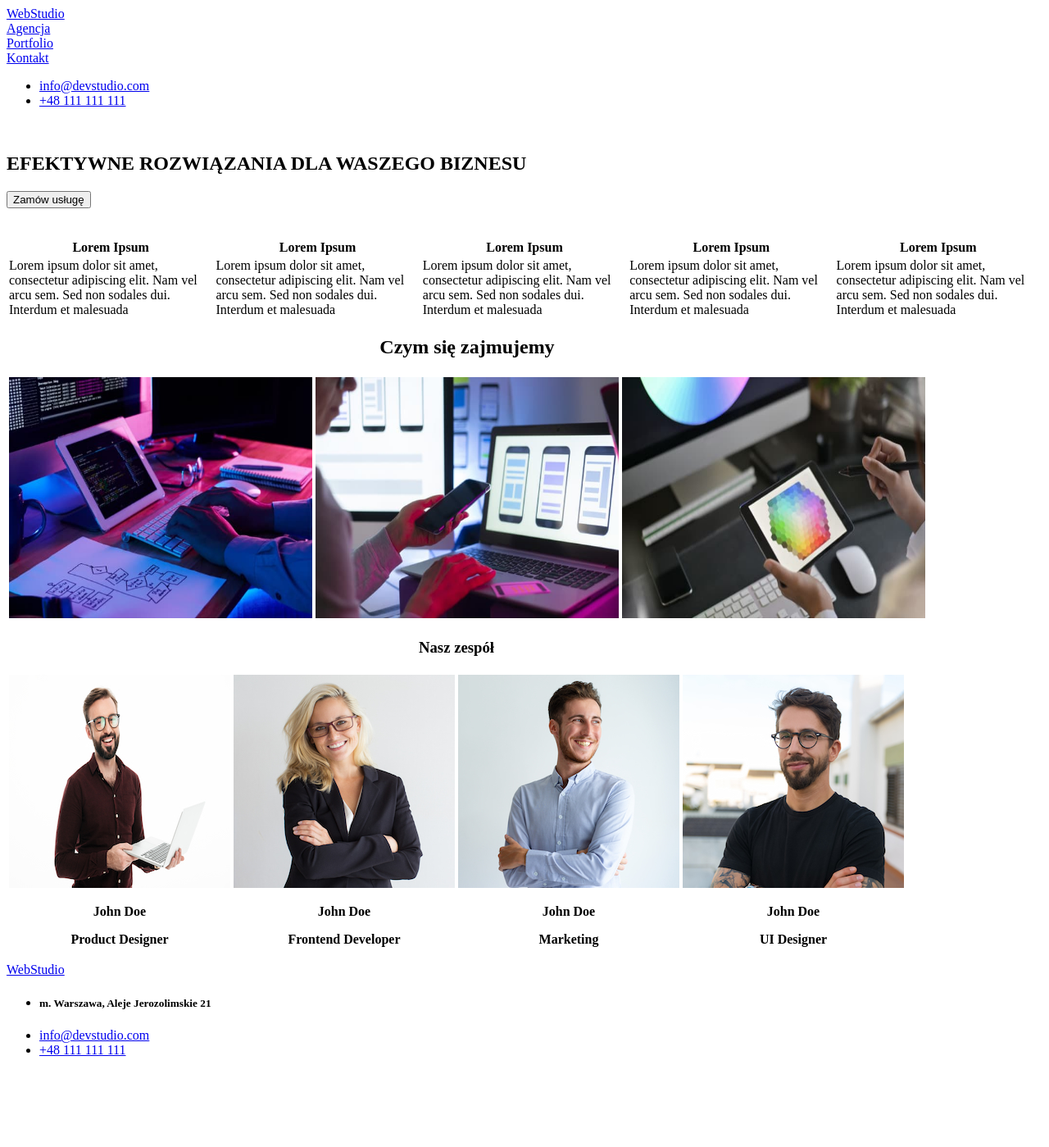
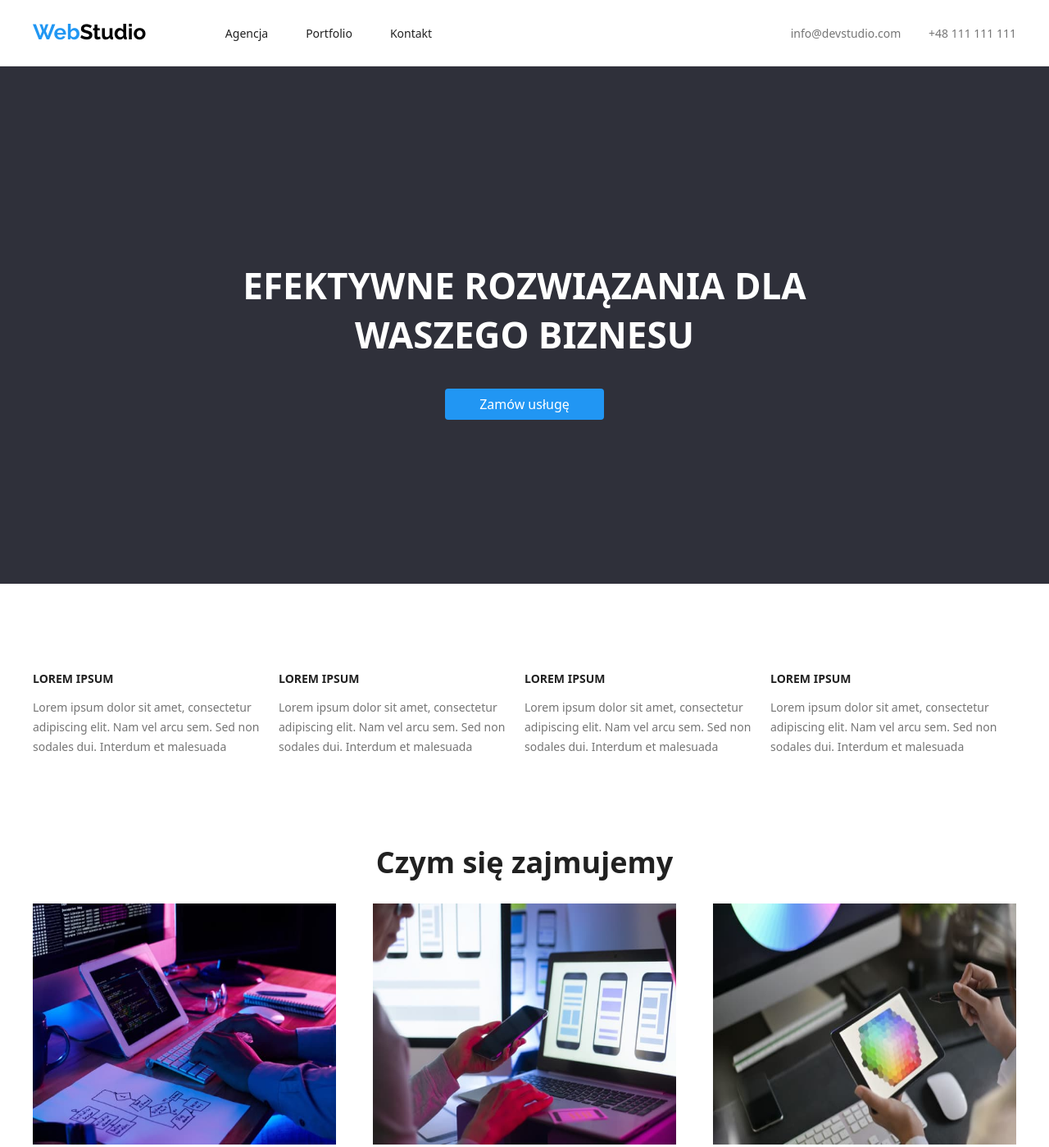
Before and after one commit to Rodgario/goit-markup-hw-07, a plain HTML site: page index.html in a window 1280 px wide. Shown: the top 1399 px of the page at 82% size. Before the commit the page ends 1306 px from the top, so only its background shows below. Drawn offline with Linux system fonts and the light colour scheme.

Commit message:
Zadanie 3
Zadanie trzecie bazujące na poprzednich zadaniach

```diff
--- /dev/null
+++ b/css/modern-normalize.css
@@ -0,0 +1,298 @@
+/*! modern-normalize v1.1.0 | MIT License | https://github.com/sindresorhus/modern-normalize */
+
+/*
+Document
+========
+*/
+
+/**
+Use a better box model (opinionated).
+*/
+
+*,
+::before,
+::after {
+	box-sizing: border-box;
+}
+
+/**
+Use a more readable tab size (opinionated).
+*/
+
+html {
+	-moz-tab-size: 4;
+	tab-size: 4;
+}
+
+/**
+1. Correct the line height in all browsers.
+2. Prevent adjustments of font size after orientation changes in iOS.
+*/
+
+html {
+	line-height: 1.15; /* 1 */
+	-webkit-text-size-adjust: 100%; /* 2 */
+}
+
+/*
+Sections
+========
+*/
+
+/**
+Remove the margin in all browsers.
+*/
+
+body {
+	margin: 0;
+}
+
+/**
+Improve consistency of default fonts in all browsers. (https://github.com/sindresorhus/modern-normalize/issues/3)
+*/
+
+body {
+	font-family:
+		system-ui,
+		-apple-system, /* Firefox supports this but not yet `system-ui` */
+		'Segoe UI',
+		Roboto,
+		Helvetica,
+		Arial,
+		sans-serif,
+		'Apple Color Emoji',
+		'Segoe UI Emoji';
+}
+
+/*
+Grouping content
+================
+*/
+
+/**
+1. Add the correct height in Firefox.
+2. Correct the inheritance of border color in Firefox. (https://bugzilla.mozilla.org/show_bug.cgi?id=190655)
+*/
+
+hr {
+	height: 0; /* 1 */
+	color: inherit; /* 2 */
+}
+
+/*
+Text-level semantics
+====================
+*/
+
+/**
+Add the correct text decoration in Chrome, Edge, and Safari.
+*/
+
+abbr[title] {
+	text-decoration: underline dotted;
+}
+
+/**
+Add the correct font weight in Edge and Safari.
+*/
+
+b,
+strong {
+	font-weight: bolder;
+}
+
+/**
+1. Improve consistency of default fonts in all browsers. (https://github.com/sindresorhus/modern-normalize/issues/3)
+2. Correct the odd 'em' font sizing in all browsers.
+*/
+
+code,
+kbd,
+samp,
+pre {
+	font-family:
+		ui-monospace,
+		SFMono-Regular,
+		Consolas,
+		'Liberation Mono',
+		Menlo,
+		monospace; /* 1 */
+	font-size: 1em; /* 2 */
+}
+
+/**
+Add the correct font size in all browsers.
+*/
+
+small {
+	font-size: 80%;
+}
+
+/**
+Prevent 'sub' and 'sup' elements from affecting the line height in all browsers.
+*/
+
+sub,
+sup {
+	font-size: 75%;
+	line-height: 0;
+	position: relative;
+	vertical-align: baseline;
+}
+
+sub {
+	bottom: -0.25em;
+}
+
+sup {
+	top: -0.5em;
+}
+
+/*
+Tabular data
+============
+*/
+
+/**
+1. Remove text indentation from table contents in Chrome and Safari. (https://bugs.chromium.org/p/chromium/issues/detail?id=999088, https://bugs.webkit.org/show_bug.cgi?id=201297)
+2. Correct table border color inheritance in all Chrome and Safari. (https://bugs.chromium.org/p/chromium/issues/detail?id=935729, https://bugs.webkit.org/show_bug.cgi?id=195016)
+*/
+
+table {
+	text-indent: 0; /* 1 */
+	border-color: inherit; /* 2 */
+}
+
+/*
+Forms
+=====
+*/
+
+/**
+1. Change the font styles in all browsers.
+2. Remove the margin in Firefox and Safari.
+*/
+
+button,
+input,
+optgroup,
+select,
+textarea {
+	font-family: inherit; /* 1 */
+	font-size: 100%; /* 1 */
+	line-height: 1.15; /* 1 */
+	margin: 0; /* 2 */
+}
+
+/**
+Remove the inheritance of text transform in Edge and Firefox.
+1. Remove the inheritance of text transform in Firefox.
+*/
+
+button,
+select { /* 1 */
+	text-transform: none;
+}
+
+/**
+Correct the inability to style clickable types in iOS and Safari.
+*/
+
+button,
+[type='button'],
+[type='reset'],
+[type='submit'] {
+	-webkit-appearance: button;
+}
+
+/**
+Remove the inner border and padding in Firefox.
+*/
+
+::-moz-focus-inner {
+	border-style: none;
+	padding: 0;
+}
+
+/**
+Restore the focus styles unset by the previous rule.
+*/
+
+:-moz-focusring {
+	outline: 1px dotted ButtonText;
+}
+
+/**
+Remove the additional ':invalid' styles in Firefox.
+See: https://github.com/mozilla/gecko-dev/blob/2f9eacd9d3d995c937b4251a5557d95d494c9be1/layout/style/res/forms.css#L728-L737
+*/
+
+:-moz-ui-invalid {
+	box-shadow: none;
+}
+
+/**
+Remove the padding so developers are not caught out when they zero out 'fieldset' elements in all browsers.
+*/
+
+legend {
+	padding: 0;
+}
+
+/**
+Add the correct vertical alignment in Chrome and Firefox.
+*/
+
+progress {
+	vertical-align: baseline;
+}
+
+/**
+Correct the cursor style of increment and decrement buttons in Safari.
+*/
+
+::-webkit-inner-spin-button,
+::-webkit-outer-spin-button {
+	height: auto;
+}
+
+/**
+1. Correct the odd appearance in Chrome and Safari.
+2. Correct the outline style in Safari.
+*/
+
+[type='search'] {
+	-webkit-appearance: textfield; /* 1 */
+	outline-offset: -2px; /* 2 */
+}
+
+/**
+Remove the inner padding in Chrome and Safari on macOS.
+*/
+
+::-webkit-search-decoration {
+	-webkit-appearance: none;
+}
+
+/**
+1. Correct the inability to style clickable types in iOS and Safari.
+2. Change font properties to 'inherit' in Safari.
+*/
+
+::-webkit-file-upload-button {
+	-webkit-appearance: button; /* 1 */
+	font: inherit; /* 2 */
+}
+
+/*
+Interactive
+===========
+*/
+
+/*
+Add the correct display in Chrome and Safari.
+*/
+
+summary {
+	display: list-item;
+}
--- a/css/style.css
+++ b/css/style.css
@@ -5,29 +5,276 @@ body {
     color: #212121;
 }
 
-.filterMenu > li {
+header {
+    border-bottom: 1px solid #ececec;
+}
+
+.header-flex {
+    height: 80px;
+    justify-content: space-between;
+    align-items: center;
+    display: flex;
+    flex-direction: row;
+}
+
+.headerLogo {
+    font-family: Raleway;
+    text-decoration: none;
+    color: #2197f3;
+    font-size: 26px;
+    font-weight: 700;
+}
+
+.headerLogo::after {
+    content: "Studio";
+    color: #000;
+}
+
+nav {
+    display: flex;
+    flex-direction: row;
+    margin-left: 93px;
+
+}
+
+nav>.col-sm {
+    margin-right: 46px;
+    font-weight: 500;
+}
+
+nav>.col-sm:last-child {
+    margin-right: 0;
+}
+
+nav .col-sm a {
+    text-decoration: none;
+    color: #212121;
+    font-size: 14px;
+}
+
+nav .col-sm a:hover {
+    color: #2196F3;
+}
+
+.headerContact {
+    display: flex;
+    justify-content: flex-end;
+    margin-left: 364px;
+}
+
+.headerContact ul li {
+    display: inline;
+    margin: 0 0 0 30px;
+    font-size: 14px;
+}
+
+.headerContact ul li a {
+    text-decoration: none;
+    color: #757575;
+}
+
+.container {
+    width: 1200px;
+    margin-left: auto;
+    margin-right: auto;
+}
+
+.filterMenu {
+    margin-top: 94px;
+}
+
+.filterMenu {
+    display: flex;
+    justify-content: center;
+}
+
+.filterMenu>li {
+    display: inline;
     background-color: #f5f4fa;
     font-weight: 500;
     line-height: 162%;
     cursor: pointer;
+    margin-left: 8px;
+    padding: 6px 22px;
+    border-radius: 4px;
 }
 
-.filterMenu > li:hover {
+.filterMenu>li:first-child {
+    margin-left: 0;
+}
+
+.filterMenu>li:hover {
     background-color: #2196f3;
+    color: #fff;
+}
+
+.gridImages {
+    display: flex;
+    flex-wrap: wrap;
+    gap: 30px;
+    margin-top: 50px;
+}
+
+.imagePanel {
+    border: 1px solid #eee;
 }
 
 .imagePanelTitle {
     font-weight: 700;
     font-size: 18px;
     line-height: 200%;
+    width: 322px;
+    margin-left: auto;
+    margin-right: auto;
+    margin-bottom: 0;
 }
 
 .imagePanelDescription {
     color: #757575;
     line-height: 188%;
+    width: 322px;
+    margin: 4px auto 20px auto;
 }
+
+.hero {
+    background-color: #2F303A;
+    padding: 200px 0 200px 0;
+}
+
+.hero h1 {
+    text-align: center;
+    font-weight: 900;
+    font-size: 44px;
+    color: #fff;
+    width: 696px;
+    line-height: 60px;
+}
+
+.heroContainer {
+    display: flex;
+    flex-direction: column;
+    align-items: center;
+    justify-content: center;
+}
+
+.heroButton {
+    background-color: #2196f3;
+    border: none;
+    border-radius: 4px;
+    padding: 10px 42px 10px 42px;
+    color: #fff;
+}
+
 
 footer {
     background-color: #2f303a;
     color: #fff;
+    padding: 60px 0 60px 0;
 }
+
+.footerLogo {
+    font-family: Raleway;
+    text-decoration: none;
+    color: #2197f3;
+    font-size: 26px;
+    font-weight: 700;
+}
+
+.footerLogo::after {
+    content: "Studio";
+    color: #fff;
+}
+
+footer ul {
+    list-style: none;
+    padding: 0;
+    font-size: 14px;
+    margin-top: 20px;
+}
+
+footer li {
+    margin-top: 9px;
+}
+
+footer a {
+    text-decoration: none;
+    color: #757575;
+}
+
+
+.loremFields {
+    padding: 94px;
+}
+
+.teamSection {
+    padding: 94px 0 94px 0;
+    margin-top: 94px;
+    background-color: #F5F4FA;
+}
+
+section h1 {
+    text-align: center;
+    font-weight: 700;
+    font-size: 36px;
+}
+
+.imageSet {
+    display: flex;
+    flex-direction: row;
+    justify-content: space-between;
+}
+
+.personImage {
+    object-fit: cover;
+    background-color: #fff;
+    text-align: center;
+    box-shadow: 0px 1px 3px rgba(0, 0, 0, 0.12), 0px 1px 1px rgba(0, 0, 0, 0.14), 0px 2px 1px rgba(0, 0, 0, 0.2);
+    border-radius: 0px 0px 4px 4px;
+}
+
+.personImage img {
+    width: 270px;
+    height: 260px;
+}
+
+
+.personImage p {
+    font-weight: 500;
+    font-size: 16px;
+    color: #212121;
+    line-height: 19px;
+    margin: 0;
+    padding-top: 20px;
+}
+
+.personImage p:last-child {
+    font-weight: 400;
+    font-size: 16px;
+    color: #757575;
+    margin: 0;
+    padding-top: 10px;
+    padding-bottom: 30px;
+}
+
+.imageSetMargin {
+    margin-top: 94px;
+}
+
+.loremTilesSet {
+    display: flex;
+    flex-direction: row;
+    margin-top: 94px;
+}
+
+.loremTitle {
+    font-weight: 700;
+    font-size: 14px;
+    color: #212121;
+}
+
+.loremDesc {
+    font-weight: 400;
+    font-size: 14px;
+    color: #757575;
+    line-height: 24px;
+}
--- a/index.html
+++ b/index.html
@@ -1,14 +1,18 @@
 <!DOCTYPE html>
 <html lang="en">
+
 <head>
    <meta charset="utf-8" />
    <meta name="viewport" content="width=device-width, initial-scale=1.0" />
+   <link rel="stylesheet" href="css/style.css">
+   <link rel="stylesheet" href="css/modern-normalize.css">
    <Title>goit-markup-hw-01</Title>
 </head>
 
 <body>
    <header>
-      <a href="index.html" id="header">WebStudio</a>
+      <div class="container header-flex">
+         <a href="index.html" class="headerLogo">Web</a>
          <nav>
             <div class="col-sm">
                <a href="index.html">Agencja</a>
@@ -20,7 +24,7 @@
                <a href="#kontakt">Kontakt</a>
             </div>
          </nav>
-      <div>
+         <div class="headerContact">
             <ul>
                <li>
                   <a href="mailto:info@devstudio.com">info@devstudio.com</a>
@@ -30,159 +34,115 @@
                </li>
             </ul>
          </div>
+      </div>
    </header>
-   <br>
    <main>
-   <section>
+
+      <section class="hero">
          <!--Czy jak dodam do section div to nie zrobi się sekcja w sekcji?-->
+         <div class="container heroContainer">
 
-      <div>
             <h1>
                EFEKTYWNE ROZWIĄZANIA DLA WASZEGO BIZNESU
             </h1>
-         <button type="button">
+            <button type="button" class="heroButton">
                Zamów usługę
             </button>
+
          </div>
       </section>
-   <br>
-   <br>
       <section>
-      <table>
-      <thead>
-         <tr>
-            <th>Lorem Ipsum</th>
-            <th>Lorem Ipsum</th>
-            <th>Lorem Ipsum</th>
-            <th>Lorem Ipsum</th>
-            <th>Lorem Ipsum</th>
-         </tr>
-      </thead>
-
-      <tbody>
-         <tr>
-            <td>
-               Lorem ipsum dolor sit amet, consectetur adipiscing elit. Nam vel arcu sem.
-               Sed non sodales dui. Interdum et malesuada
-            </td>
-            <td>
-               Lorem ipsum dolor sit amet, consectetur adipiscing elit. Nam vel arcu sem.
-               Sed non sodales dui. Interdum et malesuada
-            </td>
-            <td>
-               Lorem ipsum dolor sit amet, consectetur adipiscing elit. Nam vel arcu sem.
-               Sed non sodales dui. Interdum et malesuada
-            </td>
-            <td>
-               Lorem ipsum dolor sit amet, consectetur adipiscing elit. Nam vel arcu sem.
-               Sed non sodales dui. Interdum et malesuada
-            </td>
-            <td>
-               Lorem ipsum dolor sit amet, consectetur adipiscing elit. Nam vel arcu sem.
-               Sed non sodales dui. Interdum et malesuada
-            </td>
-         </tr>
-      </tbody>
-   </table>
+         <div class="container loremTilesSet">
+            <div class="loremTiles">
+               <p class="loremTitle">LOREM IPSUM</p>
+               <p class="loremDesc">Lorem ipsum dolor sit amet, consectetur adipiscing elit. Nam vel arcu sem. Sed non
+                  sodales dui. Interdum et malesuada</p>
+            </div>
+            <div class="loremTiles">
+               <p class="loremTitle">LOREM IPSUM</p>
+               <p class="loremDesc">Lorem ipsum dolor sit amet, consectetur adipiscing elit. Nam vel arcu sem. Sed non
+                  sodales dui. Interdum et malesuada</p>
+            </div>
+            <div class="loremTiles">
+               <p class="loremTitle">LOREM IPSUM</p>
+               <p class="loremDesc">Lorem ipsum dolor sit amet, consectetur adipiscing elit. Nam vel arcu sem. Sed non
+                  sodales dui. Interdum et malesuada</p>
+            </div>
+            <div class="loremTiles">
+               <p class="loremTitle">LOREM IPSUM</p>
+               <p class="loremDesc">Lorem ipsum dolor sit amet, consectetur adipiscing elit. Nam vel arcu sem. Sed non
+                  sodales dui. Interdum et malesuada</p>
+            </div>
+         </div>
       </section>
 
       <section>
-      <table>
-         <caption>
+         <div class="container imageSetMargin">
             <h1>Czym się zajmujemy</h1>
-         </caption>
-         <tr>
-            <th>
-               <img src="images/Konkuter.jpg"
-               alt="web design"
-               width="370" height="294"
-               />
-            </th>
-            <th>
-               <img src="images/Konkuter2.jpg"
-               alt="E-commerc"
-               width="370" height="294"
-               />
-            </th>
-            <th>
-               <img src="images/Konkuter3.jpg"
-               alt="UI Design"
-               width="370" height="294"
-               />
-            </th>
-         </tr>
-      </table>
+            <div class="imageSet">
+               <img src="images/Konkuter.jpg" alt="web design" width="370" height="294" />
+
+               <img src="images/Konkuter2.jpg" alt="E-commerce" width="370" height="294" />
+               <img src="images/Konkuter3.jpg" alt="UI Design" width="370" height="294" />
+            </div>
+         </div>
       </section>
 
       <section>
+         <section class="teamSection">
+            <div class="container">
+               <h1>Nasz zespół</h1>
                <article>
-         <table>
-            <caption>
-               <h1>Nasz zespół</h1>
-            </caption>
-            <thead>
-               <tr>
-                  <th>
-                     <img src="images/Kierownik.jpg"
-                     alt="John Doe"
-                     />
+                  <div class="imageSet">
+                     <div class="personImage">
+                        <img src="images/Kierownik.jpg" alt="John Doe" />
                         <p>
                            <strong>John Doe</strong>
                         </p>
                         <p>
                            Product Designer
                         </p>
-                  </th>
-                  <th>
-                     <img src="images/Kjerownik2.jpg"
-                     alt="Jane Doe"
-                     />
+                     </div>
+                     <div class="personImage">
+                        <img src="images/Kjerownik2.jpg" alt="Jane Doe" />
                         <p>
                            <strong>John Doe</strong>
                         </p>
                         <p>
                            Frontend Developer
                         </p>
-                  </th>
-                  <th>
-                     <img src="images/Kjerownik3.jpg"
-                     alt="John Doe"
-                     />
+                     </div>
+                     <div class="personImage">
+                        <img src="images/Kjerownik3.jpg" alt="John Doe" />
                         <p>
                            <strong>John Doe</strong>
                         </p>
                         <p>
                            Marketing
                         </p>
-                  </th>
-                  <th>
-                     <img src="images/Kjerownik4.jpg"
-                     alt="John Doe"
-                     />
+                     </div>
+                     <div class="personImage">
+                        <img src="images/Kjerownik4.jpg" alt="John Doe" />
                         <p>
                            <strong>John Doe</strong>
                         </p>
                         <p>
                            UI Designer
                         </p>
-                  </th>
-               </tr>
-            </thead>
-         </table>
-
+                     </div>
+                  </div>
                </article>
+            </div>
          </section>
    </main>
 
    <footer>
-   <a href="#header">WebStudio</a>
- <a href="#kontakt" id="kontakt"></a>
+      <div class="container">
+         <a href="index.html" class="footerLogo">Web</a>
          <div>
             <ul>
                <li>
-               <h5>
                   m. Warszawa, Aleje Jerozolimskie 21
-               </h5>
                </li>
                <li>
                   <a href="mailto:info@devstudio.com">info@devstudio.com</a>
@@ -192,5 +152,6 @@
                </li>
             </ul>
          </div>
+      </div>
    </footer>
 </body>
```
Also changed, not shown: portfolio.html (+16 -12 lines). Lines whose indentation alone changed are shown as unchanged.
